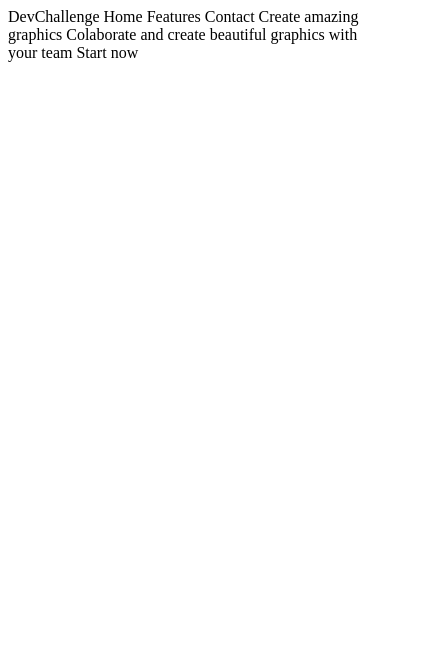
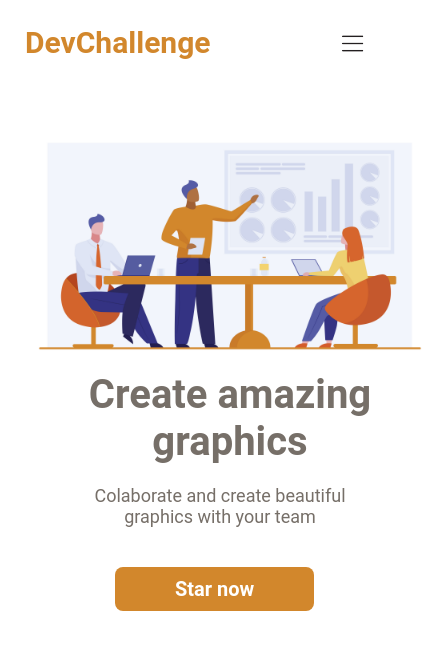
Before and after one commit to wellingtonvx/AmazingGraph, a plain HTML site: page index.html in a window 390 px wide. Shown: the whole page, 430 px wide, since content can reach past the window. Drawn offline with Linux system fonts and the light colour scheme.

Commit message:
all updates

```diff
--- a/index.html
+++ b/index.html
@@ -1,5 +1,38 @@
-DevChallenge
-Home Features Contact
-Create amazing graphics
-Colaborate and create beautiful graphics with your team
-Start now
+<!DOCTYPE html>
+<html lang="pt-BR">
+  <head>
+    <meta charset="UTF-8" />
+    <meta http-equiv="X-UA-Compatible" content="IE=edge" />
+    <meta name="viewport" content="width=device-width, initial-scale=1.0" />
+
+    <link rel="stylesheet" href="/styles/style.css" />
+    <title>Amazing Graph</title>
+  </head>
+  <body>
+    <main>
+      <header class="header">
+        <h2>DevChallenge</h2>
+        <div class="lista">
+          <ul>
+            <li><a href="#">Home</a></li>
+            <li><a href="#">Features</a></li>
+            <li><a href="#">Contact</a></li>
+          </ul>
+        </div>
+        <div class="hamburger">
+          <img src="/assets/hamburger-menu.png" alt="abrir menu" />
+        </div>
+      </header>
+      <div class="container">
+        <section class="section-1">
+          <h1>Create amazing graphics</h1>
+          <span> Colaborate and create beautiful graphics with your team </span>
+          <button>Star now</button>
+        </section>
+        <section class="section-2">
+          <img src="/assets/team.jpg" alt="equipe" />
+        </section>
+      </div>
+    </main>
+  </body>
+</html>
--- /dev/null
+++ b/styles/style.css
@@ -0,0 +1,191 @@
+:root {
+  --orange: #D2872C;
+  --gray: #766F68;
+}
+
+*{
+  margin: 0;
+  padding: 0;
+  box-sizing: border-box;
+  font-family: Roboto, sans-serif;
+
+}
+
+a {
+  text-decoration: none;
+}
+
+/*--------Header------------------*/
+.header {
+  padding: 25px;
+  display: flex;
+  align-items: center;
+  justify-content: space-between;
+}
+
+.hamburger {
+  display: none;
+}
+
+.header h2{
+  color: var(--orange);
+  font-size: 30px;
+}
+
+.header ul {
+  display: flex;
+  list-style: none;
+}
+
+.header ul li{
+  padding: 0 10px;
+  font-size: 18px;
+
+}
+
+.header ul li a{
+  color: #222;
+  transition: ease-in-out .2s;
+}
+
+.header ul li a:hover{
+  color: var(--orange)
+}
+
+/*--------Header------------------*/
+
+
+
+
+/*--------Main------------------*/
+main {
+  max-width: 1080px;
+  margin: 0 auto;
+}
+
+.container {
+  display: grid;
+  grid-template-columns: 1fr 1fr;
+
+  margin-top: 40px;
+}
+
+.section-1 {
+  width: 600px;
+  display: flex;
+  align-items: flex-start;
+  flex-direction: column;
+  z-index: 9;
+}
+
+.section-1 h1{
+  font-size: 60px;
+  color: var(--gray);
+
+  margin: 0 50px;
+}
+
+.section-1 span{
+  width: 400px;
+  font-size: 25px;
+  color: var(--gray);
+
+  margin: 20px 50px;
+}
+
+.section-1 button{
+  font-size: 20px;
+  font-weight: bold;
+  color: #fff;
+  background: var(--orange);
+  margin: 20px 50px;
+  border: 0;
+  border-radius: 8px;
+  padding:10px 60px;
+
+  cursor: pointer;
+
+  transition: filter .2s;
+}
+
+.section-1 button:hover{
+  filter: brightness(0.9)
+}
+
+
+.section-2{
+  margin-left: -35%;
+  margin-top: 20px;
+}
+
+.section-2 img{
+  width: 600px;
+
+}
+
+/*--------Main------------------*/
+
+
+
+/*------Responsive--------------*/
+
+.hiddem {
+  display: none;
+}
+
+@media(max-width: 430px){
+
+
+  .header .lista {
+    display: none;
+  }
+
+  .hamburger {
+    position: absolute;
+    display: inline-block;
+
+    right: 20px;
+    top: 27px;
+  }
+
+  .hamburger img {
+    width: 33px;
+    height: 33px;
+  }
+
+  .container {
+    display: flex;
+    flex-direction: column-reverse;
+  }
+
+  .section-2{
+    margin: 0 30px;
+  }
+
+  .section-2 img{
+    width: 400px;
+  }
+
+  .section-1 {
+    width: 400px;
+    margin: 0 30px;
+  }
+
+  .section-1 h1{
+    font-size: 40px;
+    text-align: center;
+  }
+
+  .section-1 span{
+    width: 280px;
+    font-size: 18px;
+    text-align: center;
+  }
+
+  .section-1 button{
+    margin: 20px 85px;
+    text-align: center;
+  }
+}
+
+/*------Responsive--------------*/
```
Also changed, not shown: assets/hamburger-menu.png (added), 1 other file.
